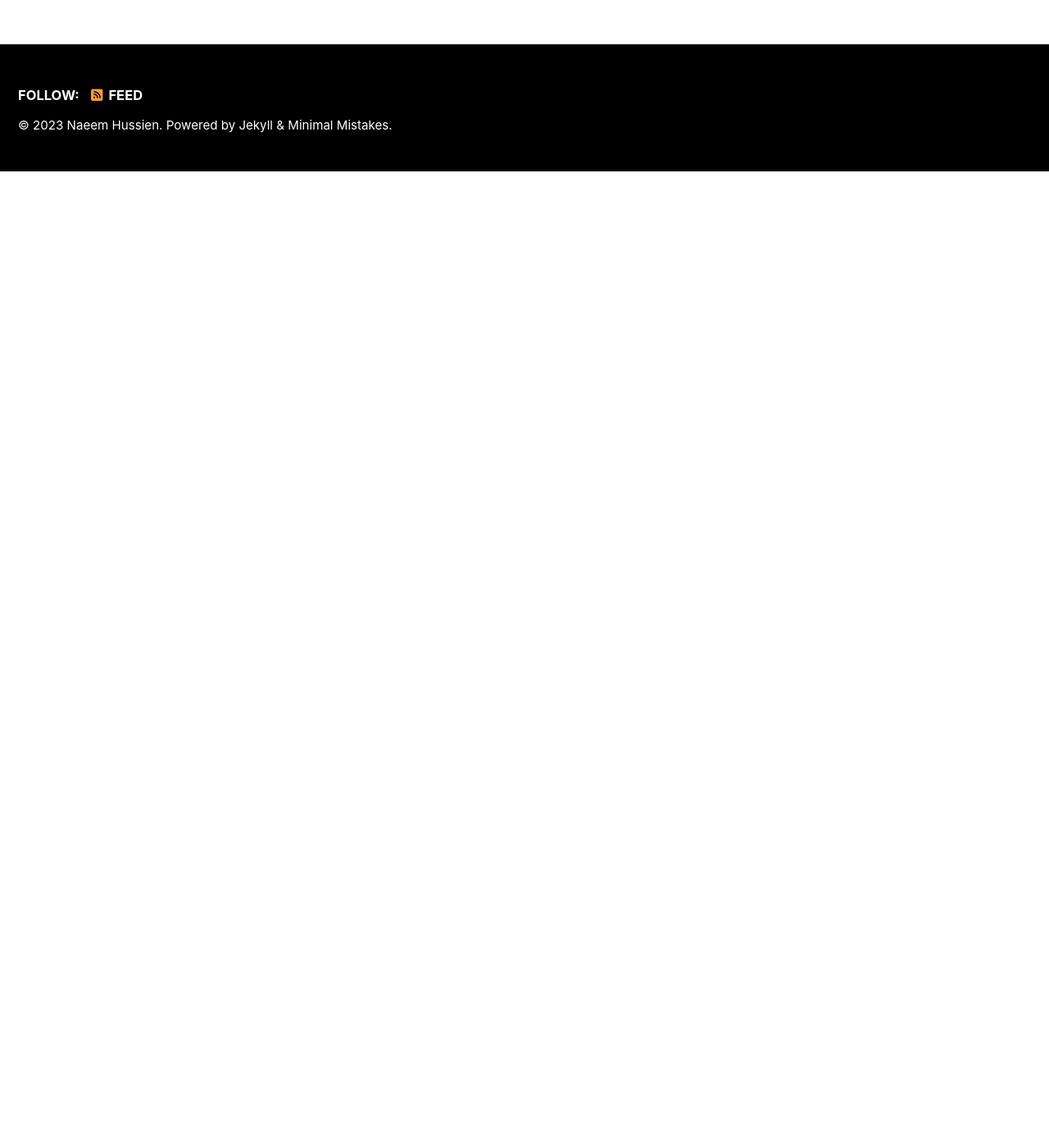
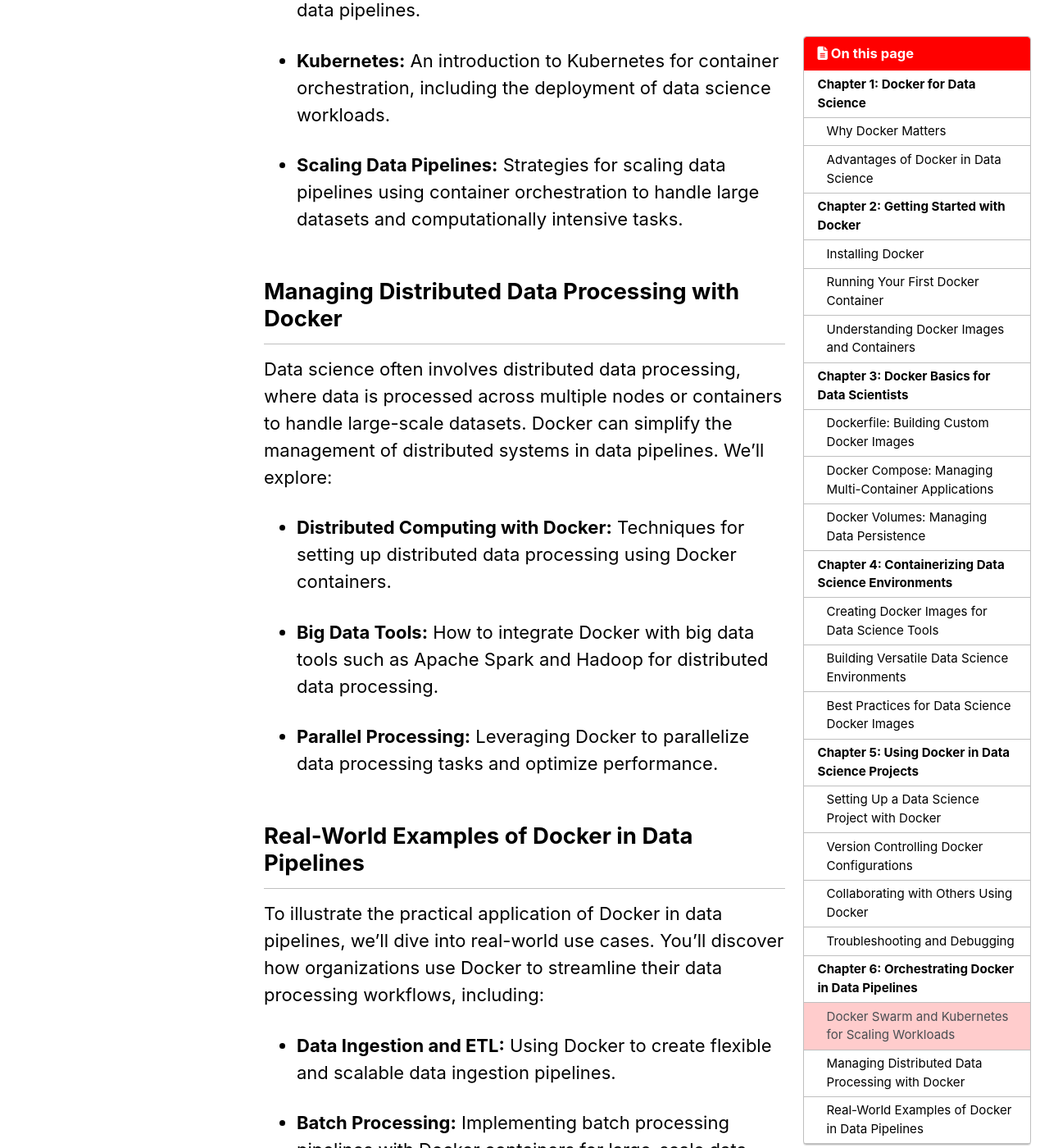
Before and after one commit to naeem-bebit/naeem-bebit.github.io, a Jekyll site: the page built from _posts/2020-05-12-docker.md, in a window 1280 px wide and 1400 px high, scrolled down 14437 px. Shown: the whole window at 82% size. Built offline with Jekyll 4.4.1, drawn with Linux system fonts in a browser that asks for light colours; cached includes are drawn as plain includes; nearby versions of some CDN libraries; comment, search, counter and statistics services are not loaded; before the commit the page ends 14646 px from its top, so only the background shows below that; some of the changed text lies outside the part shown.

Commit message:
chapter 6

```diff
--- a/_posts/2020-05-12-docker.md
+++ b/_posts/2020-05-12-docker.md
@@ -206,3 +206,39 @@ Even with the best preparations, issues can arise. This section will help you ha
 - **Performance Optimization:** Techniques for optimizing the performance of your Dockerized data science projects.
 
 By the end of this chapter, you'll be well-equipped to integrate Docker seamlessly into your data science projects. Whether you're working on individual experiments or collaborating with a team, Docker will empower you to create reproducible, efficient, and collaborative data science environments. Let's dive into the practical applications of Docker in your data science work!
+
+# Chapter 6: Orchestrating Docker in Data Pipelines
+
+In the world of data science, data pipelines are the backbone of many projects. These pipelines handle data ingestion, processing, transformation, and model training, making them a critical part of the data science workflow. In this chapter, we'll explore how Docker can be effectively used to orchestrate data pipelines, ensuring scalability, reproducibility, and ease of management.
+
+## Docker Swarm and Kubernetes for Scaling Workloads
+
+Data pipelines often involve a multitude of tasks and processes that need to be orchestrated seamlessly. **Docker Swarm** and **Kubernetes** are two popular container orchestration tools that can help you scale and manage your data science workloads efficiently. We'll cover:
+
+- **Docker Swarm:** How to use Docker Swarm to manage a cluster of Docker hosts and deploy services for your data pipelines.
+
+- **Kubernetes:** An introduction to Kubernetes for container orchestration, including the deployment of data science workloads.
+
+- **Scaling Data Pipelines:** Strategies for scaling data pipelines using container orchestration to handle large datasets and computationally intensive tasks.
+
+## Managing Distributed Data Processing with Docker
+
+Data science often involves distributed data processing, where data is processed across multiple nodes or containers to handle large-scale datasets. Docker can simplify the management of distributed systems in data pipelines. We'll explore:
+
+- **Distributed Computing with Docker:** Techniques for setting up distributed data processing using Docker containers.
+
+- **Big Data Tools:** How to integrate Docker with big data tools such as Apache Spark and Hadoop for distributed data processing.
+
+- **Parallel Processing:** Leveraging Docker to parallelize data processing tasks and optimize performance.
+
+## Real-World Examples of Docker in Data Pipelines
+
+To illustrate the practical application of Docker in data pipelines, we'll dive into real-world use cases. You'll discover how organizations use Docker to streamline their data processing workflows, including:
+
+- **Data Ingestion and ETL:** Using Docker to create flexible and scalable data ingestion pipelines.
+
+- **Batch Processing:** Implementing batch processing pipelines with Docker containers for large-scale data processing.
+
+- **Real-time Data Streams:** Orchestrating Docker containers to process real-time data streams and generate insights in real-time.
+
+By the end of this chapter, you'll have a comprehensive understanding of how Docker can be leveraged to orchestrate data pipelines, whether you're working with distributed data processing, big data tools, or real-time data streams. You'll be equipped to design and manage efficient and scalable data pipelines for your data science projects, taking full advantage of containerization technologies.
```
